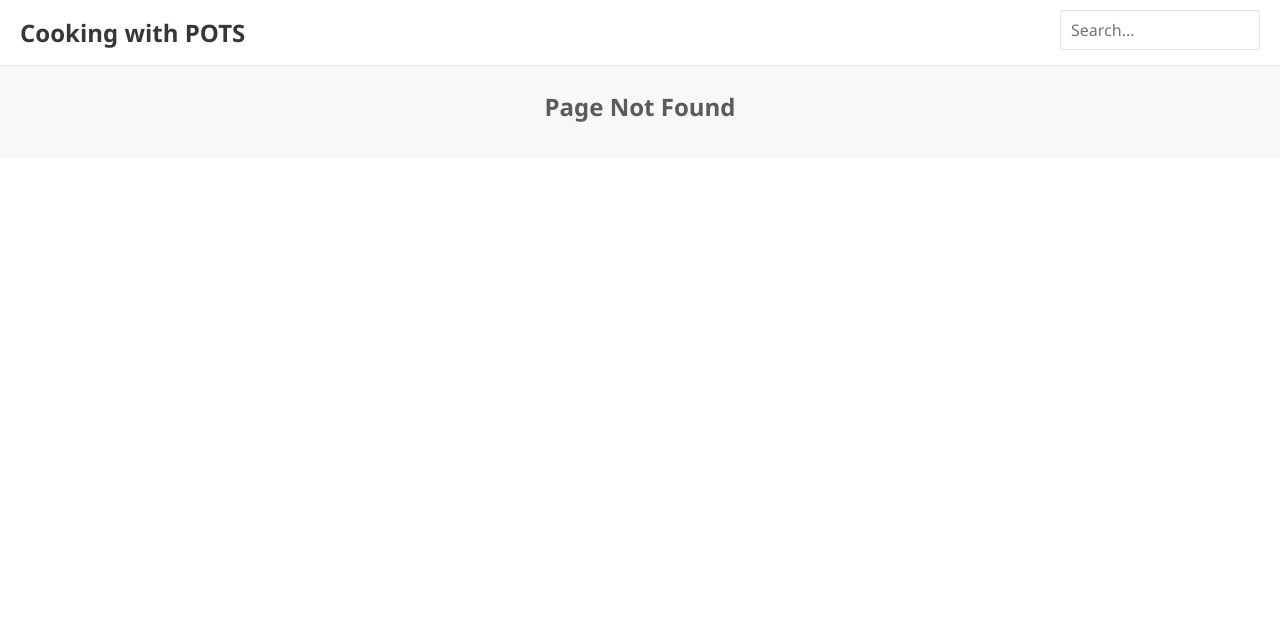
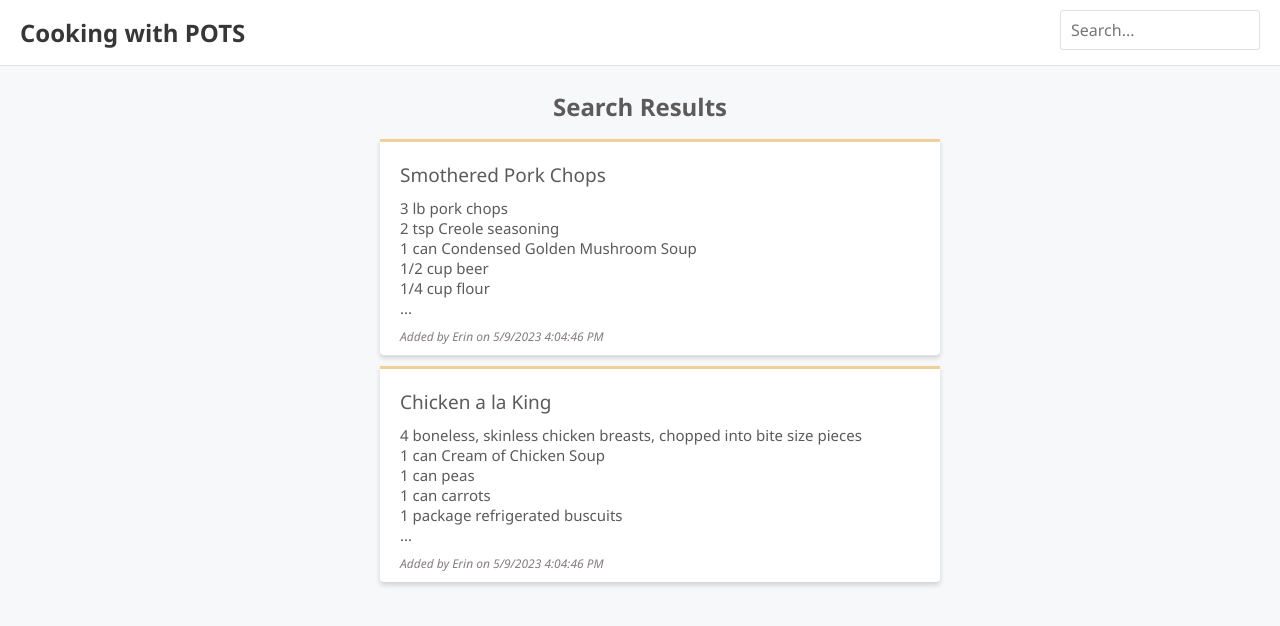
Before and after one commit to ErinNPeters/cooking-with-POTS-react, a React (Create React App) app in the folder frontend/: page /search in a window 1280 px wide. Before the commit this address had no page. Shown: the top 626 px of the page. Built offline with nearby package versions, Linux system fonts and the light colour scheme.

Commit message:
search box and search result page work

```diff
--- a/frontend/package.json
+++ b/frontend/package.json
@@ -16,6 +16,7 @@
     "fraction.js": "^4.2.0",
     "react": "^18.2.0",
     "react-dom": "^18.2.0",
+    "react-hook-form": "^7.43.9",
     "react-redux": "^8.0.5",
     "react-router-dom": "^6.10.0",
     "react-scripts": "5.0.1",
--- a/frontend/src/App.tsx
+++ b/frontend/src/App.tsx
@@ -8,6 +8,7 @@ import { HomePage } from './Pages/HomePage';
 import { Provider } from 'react-redux';
 import { configureStore } from './Store';
 import { RecipePage } from './Pages/RecipePage';
+import { SearchResultPage } from './Pages/SearchResultPage';
 
 const store = configureStore();
 
@@ -20,7 +21,7 @@ function App() {
           <Routes>
             <Route path="" element={<HomePage />} />
             <Route path="recipes/:recipeId" element={<RecipePage />} />
-            {/* <Route path="search" element={<SearchPage />} /> */}
+            <Route path="search" element={<SearchResultPage />} />
             <Route path="*" element={<NotFoundPage />} />
           </Routes>
         </AppFonts>
--- a/frontend/src/Header.tsx
+++ b/frontend/src/Header.tsx
@@ -2,24 +2,23 @@
 import { css } from '@emotion/react';
 import { gray1, FieldSearch, HeaderBox } from './Styles';
 import React from 'react';
-//import { UserIcon } from "./Icons";
 import { Link, useSearchParams, useNavigate } from 'react-router-dom';
-//import { useForm } from "react-hook-form";
+import { useForm } from 'react-hook-form';
 
 type FormData = {
   search: string | null;
 };
 
 export const Header = () => {
-  //  const navigate = useNavigate();
-  // const { register, handleSubmit } = useForm<FormData>();
-  // const [searchParams] = useSearchParams();
-  // const criteria = searchParams.get("criteria") || "";
+  const navigate = useNavigate();
+  const { register, handleSubmit } = useForm<FormData>();
+  const [searchParams] = useSearchParams();
+  const criteria = searchParams.get('criteria') || '';
 
-  // const submitForm = ({ search }: FormData) => {
-  //   navigate(`search?criteria=${search}`);
-  //   // console.log(search);
-  // };
+  const submitForm = ({ search }: FormData) => {
+    navigate(`search?criteria=${search}`);
+    console.log(search);
+  };
 
   return (
     <HeaderBox>
@@ -34,15 +33,15 @@ export const Header = () => {
       >
         Cooking with POTS
       </Link>
-      {/* <form onSubmit={handleSubmit(submitForm)}> */}
+      <form onSubmit={handleSubmit(submitForm)}>
         <FieldSearch
-        // {...register('search')}
+          {...register('search')}
           name="search"
           type="text"
           placeholder="Search..."
           // defaultValue={criteria}
         />
-      {/* </form>{' '} */}
+      </form>{' '}
     </HeaderBox>
   );
 };
--- /dev/null
+++ b/frontend/src/Pages/SearchResultPage.tsx
@@ -0,0 +1,48 @@
+/** @jsxImportSource @emotion/react */
+import { css } from '@emotion/react';
+import { useSearchParams } from 'react-router-dom';
+import { RecipeList } from '../RecipeList';
+import { searchRecipes, RecipeData } from '../RecipeDataPostParse';
+import React from 'react';
+import { Page } from '../Page';
+import { useDispatch, useSelector } from 'react-redux';
+import {
+  AppState,
+  searchingRecipesAction,
+  searchedRecipesAction,
+} from '../Store';
+
+export const SearchResultPage = () => {
+  const dispatch = useDispatch();
+  const recipes = useSelector((state: AppState) => state.recipes.searched);
+
+  const [searchParams] = useSearchParams();
+
+  const search = searchParams.get('criteria') || '';
+
+  React.useEffect(() => {
+    const doSearch = async (criteria: string) => {
+      dispatch(searchingRecipesAction());
+      const foundResults = await searchRecipes(criteria);
+      dispatch(searchedRecipesAction(foundResults));
+    };
+    doSearch(search);
+  }, [search]);
+
+  return (
+    <Page title="Search Results">
+      {search && (
+        <p
+          css={css`
+            font-size: 16px;
+            font-style: italic;
+            margin-top: 0px;
+          `}
+        >
+          for "{search}"
+        </p>
+      )}
+      <RecipeList data={recipes}></RecipeList>
+    </Page>
+  );
+};
--- a/frontend/src/RecipeDataPostParse.ts
+++ b/frontend/src/RecipeDataPostParse.ts
@@ -218,6 +218,9 @@ export const searchRecipes = async (
       r.title.toLowerCase().indexOf(criteria.toLowerCase()) >= 0 ||
       r.ingredients.filter(
         (i) => i.name.toLowerCase().indexOf(criteria.toLowerCase()) >= 0,
-      ),
+      ).length > 0 ||
+      r.steps.filter(
+        (i) => i.content.toLowerCase().indexOf(criteria.toLowerCase()) >= 0,
+      ).length > 0,
   );
 };
--- /dev/null
+++ b/frontend/src/RecipeList.tsx
@@ -0,0 +1,33 @@
+/**@jsxImportSource @emotion/react */
+import { css } from '@emotion/react';
+import React from 'react';
+import { RecipeData } from './RecipeDataPostParse';
+import { Recipe } from './Recipe';
+import { accent2, gray5 } from './Styles';
+
+interface Props {
+  data: RecipeData[];
+  renderItem?: (item: RecipeData) => JSX.Element;
+}
+
+export const RecipeList = ({ data, renderItem }: Props) => (
+  <ul
+    css={css`
+      list-style: none;
+    `}
+  >
+    {data.map((recipe) => (
+      <li
+        key={recipe.recipeId}
+        css={css`
+          border-top: 1px solid ${gray5};
+          :first-of-type {
+            border-top: none;
+          }
+        `}
+      >
+        {renderItem ? renderItem(recipe) : <Recipe data={recipe} />}
+      </li>
+    ))}
+  </ul>
+);
```
Also changed, not shown: 1 other file (tests, documents, lock files or other folders). Lines whose indentation alone changed are shown as unchanged.
